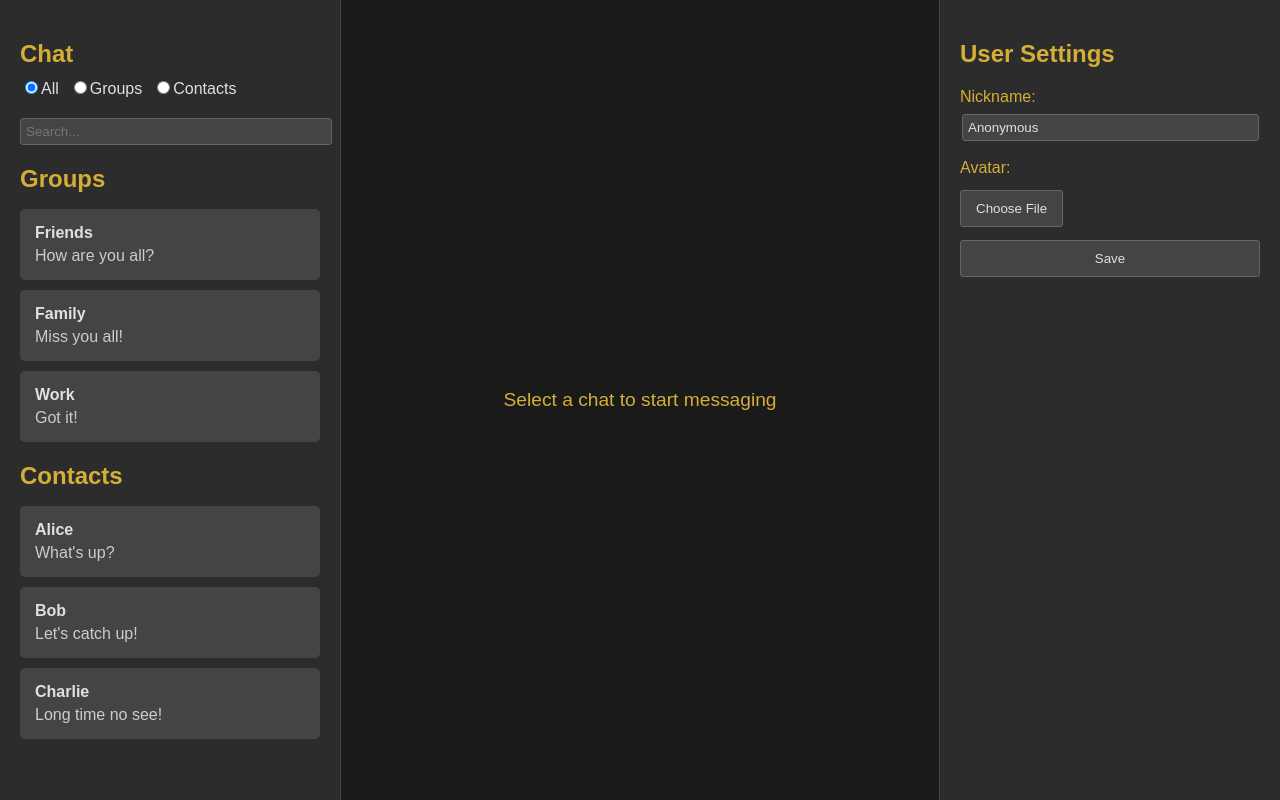
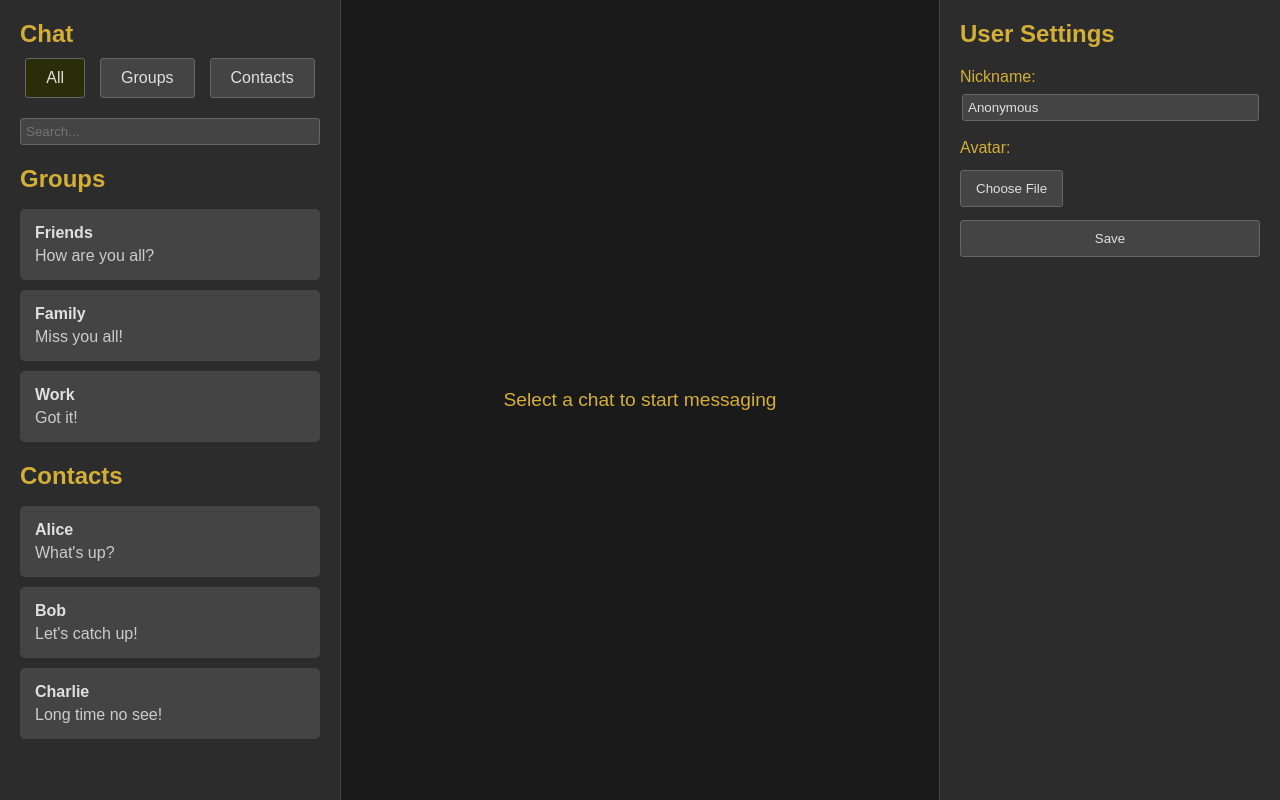
Before and after one commit to panicd9/Lotus, a React (Create React App) app in the folder frontend/: page / in a window 1280 px wide. Built offline with nearby package versions, Linux system fonts and the light colour scheme; what ipfs-http-client would draw is missing.

Commit message:
Added scrollbar, changed filter design

```diff
--- a/frontend/src/App.css
+++ b/frontend/src/App.css
@@ -1,4 +1,5 @@
 /* src/App.css */
+@import url('https://fonts.googleapis.com/css2?family=DM+Sans:ital,opsz,wght@0,9..40,100..1000;1,9..40,100..1000&display=swap');
 .app {
   display: flex;
   height: 100vh;
@@ -7,16 +8,45 @@
   font-family: 'Arial', sans-serif;
 }
 
+*{
+  user-select: none;
+  font-family: sans-serif;
+}
+
 .sidebar {
   width: 300px; /* Increased width */
   background: #2c2c2c;
-  padding: 20px;
+  padding: 0px 20px 20px 20px;
   border-right: 1px solid #444;
+  overflow-y: auto; /* Add this line */
 }
 
+.sidebar::-webkit-scrollbar {
+  width: 10px; /* width of the entire scrollbar */
+}
+
+.sidebar::-webkit-scrollbar-track {
+  background: #2c2c2c; /* color of the tracking area */
+}
+
+.sidebar::-webkit-scrollbar-thumb {
+  background-color: #888; /* color of the scroll thumb */
+  border-radius: 20px; /* roundness of the scroll thumb */
+  border: 3px solid #2c2c2c; /* creates padding around scroll thumb */
+}
+
+/* change color of scroll thumb on hover */
+.sidebar::-webkit-scrollbar-thumb:hover {
+  background: #555;
+}
+
+.user-settings h2{
+  margin-top: 20px;
+}
 .sidebar h2 {
   color: #d4af37; /* Gold color for headers */
   margin-bottom: 10px;
+  margin-top: 20px;
 }
 
 .sidebar .filter, .sidebar .search {
@@ -24,11 +54,11 @@
 }
 
 .sidebar .filter label {
-  margin-right: 10px;
   color: #e0e0e0;
 }
 
 .sidebar .search input {
+  box-sizing: border-box;
   width: 100%;
   padding: 5px;
   border-radius: 3px;
@@ -50,7 +80,7 @@
 
 .user-settings {
   width: 300px;
-  padding: 20px;
+  padding: 0px 20px 20px 20px;
   background: #2c2c2c;
   border-left: 1px solid #444;
 }
@@ -131,3 +161,37 @@ img {
   border: 1px solid #666;
   margin-top: 10px;
 }
+
+.filter label {
+  display: inline-block;
+  padding: 10px 20px;
+  border: 1px solid #666;
+  border-radius: 3px;
+  background: #444;
+  color: #e0e0e0;
+  cursor: pointer;
+}
+
+.filter label:hover {
+  background: #647d85;
+}
+
+.filter input[type="radio"] {
+  display: none;
+}
+
+.filter input[type="radio"]:checked + label {
+  background: #292e08;
+}
+
+.filter {
+  display: flex;
+  justify-content: center;
+  align-items: center;
+  gap: 15px;
+}
+
+.chat-window li{
+  font-size: 25px;
+  user-select:text;
+}
--- a/frontend/src/components/Sidebar.js
+++ b/frontend/src/components/Sidebar.js
@@ -30,33 +30,32 @@ function Sidebar({ groups, contacts, messages, onSelectChat, selectedChat }) {
     <div className="sidebar">
       <h2>Chat</h2>
       <div className="filter">
-        <label>
   <input
+    id="all"
     type="radio"
     value="all"
     checked={filter === 'all'}
     onChange={handleFilterChange}
   />
-          All
-        </label>
-        <label>
+  <label htmlFor="all">All</label>
+
   <input
+    id="groups"
     type="radio"
     value="groups"
     checked={filter === 'groups'}
     onChange={handleFilterChange}
   />
-          Groups
-        </label>
-        <label>
+  <label htmlFor="groups">Groups</label>
+
   <input
+    id="contacts"
     type="radio"
     value="contacts"
     checked={filter === 'contacts'}
     onChange={handleFilterChange}
   />
-          Contacts
-        </label>
+  <label htmlFor="contacts">Contacts</label>
 </div>
       <div className="search">
         <input
```
Lines whose indentation alone changed are shown as unchanged.
